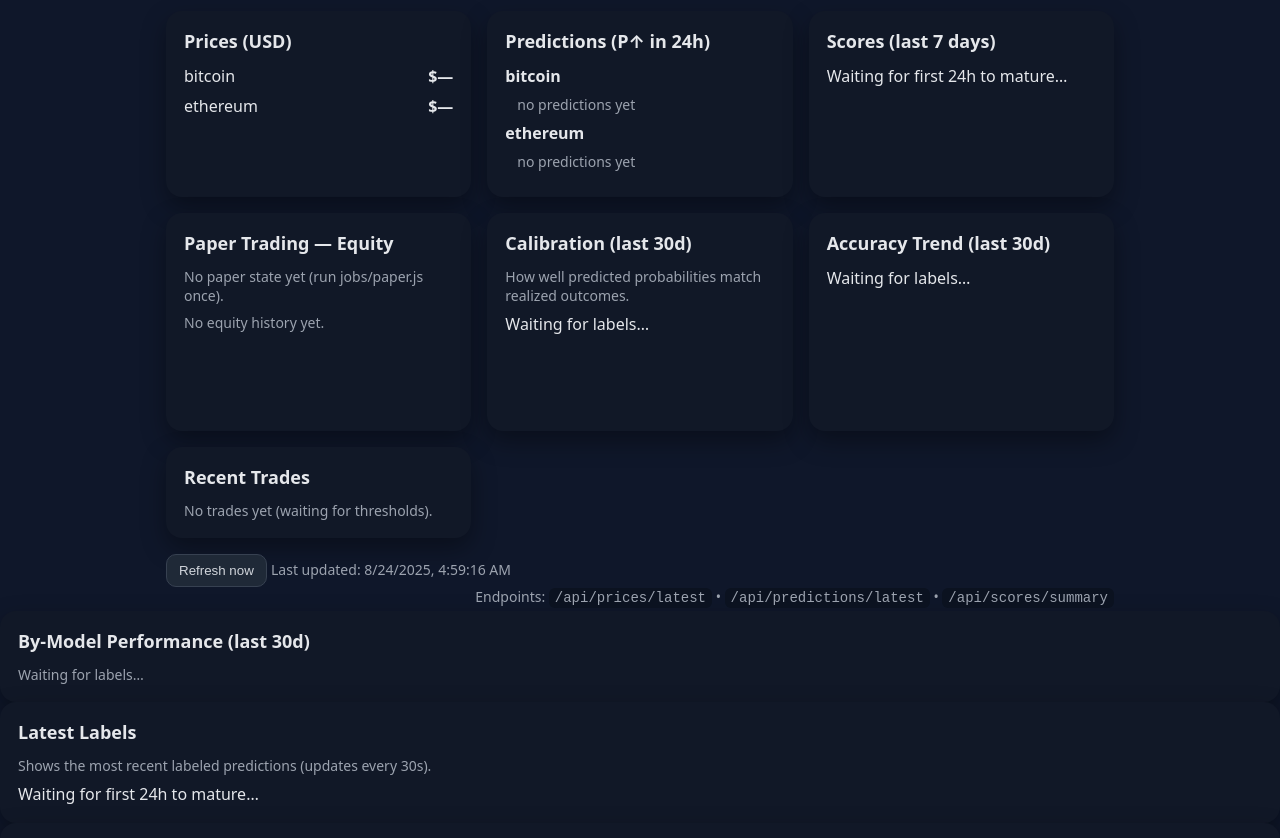
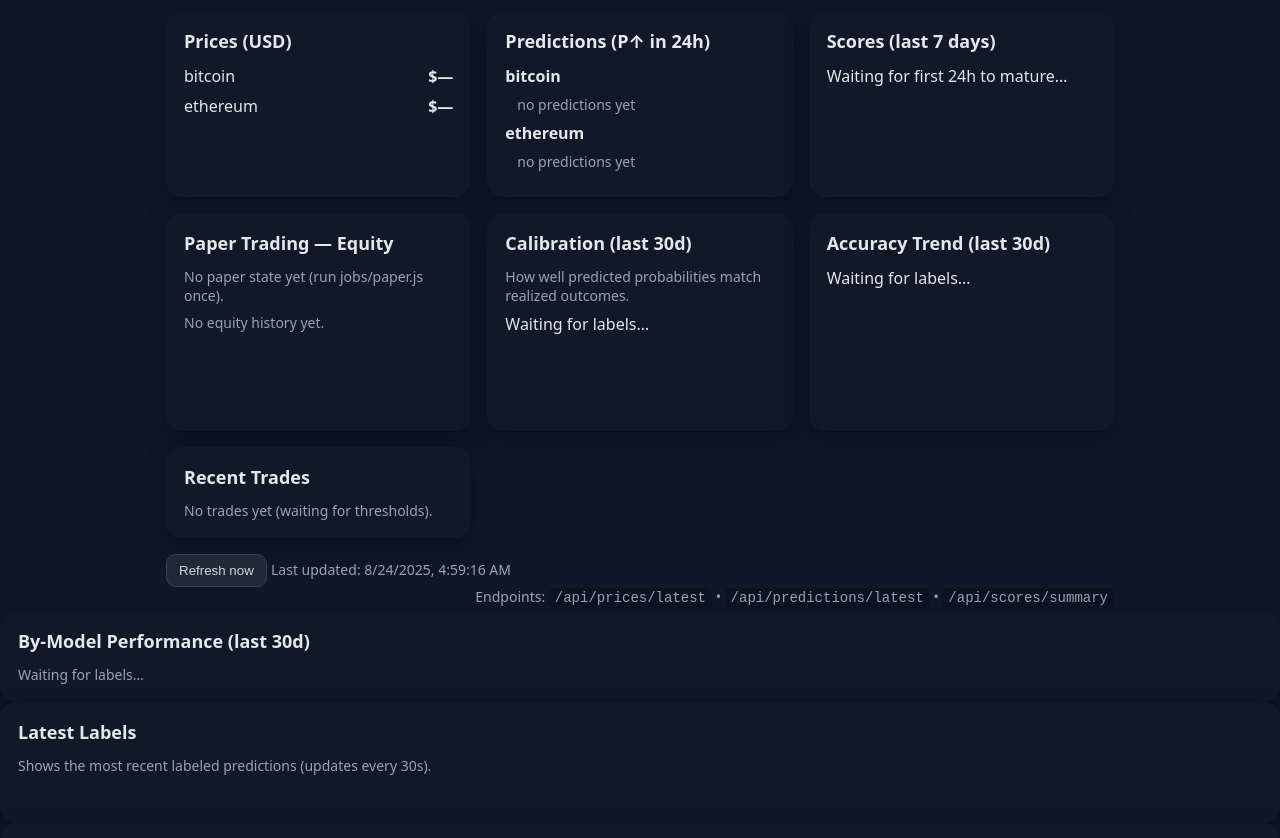
Before and after one commit to Zux12/crypto-predictor, a website: page public/index.html in a window 1280 px wide. Shown: the part 93-931 px from the top of the page. Drawn offline with Linux system fonts and the light colour scheme; no server answers.

Commit message:
Update index.html

```diff
--- a/public/index.html
+++ b/public/index.html
@@ -92,7 +92,7 @@
   <div class="card">
   <h2>Latest Labels</h2>
   <div class="muted">Shows the most recent labeled predictions (updates every 30s).</div>
-  <div id="labels-card" style="margin-top:8px;">Waiting for first 24h to mature…</div>
+  <div id="labels-card" style="margin-top:8px; visibility:hidden;">Waiting for first 24h to mature…</div>
 </div>
 
   <div class="card">
```
